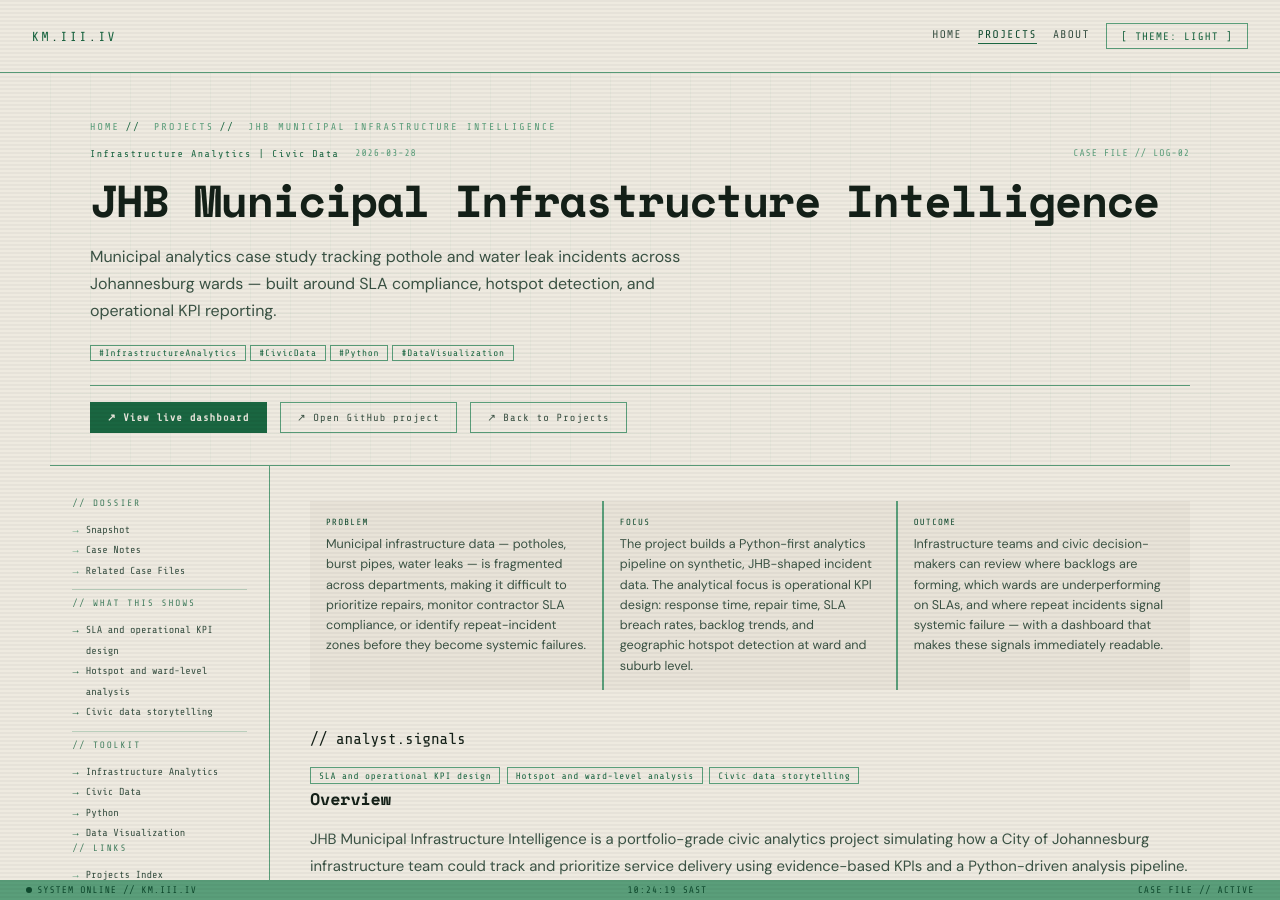
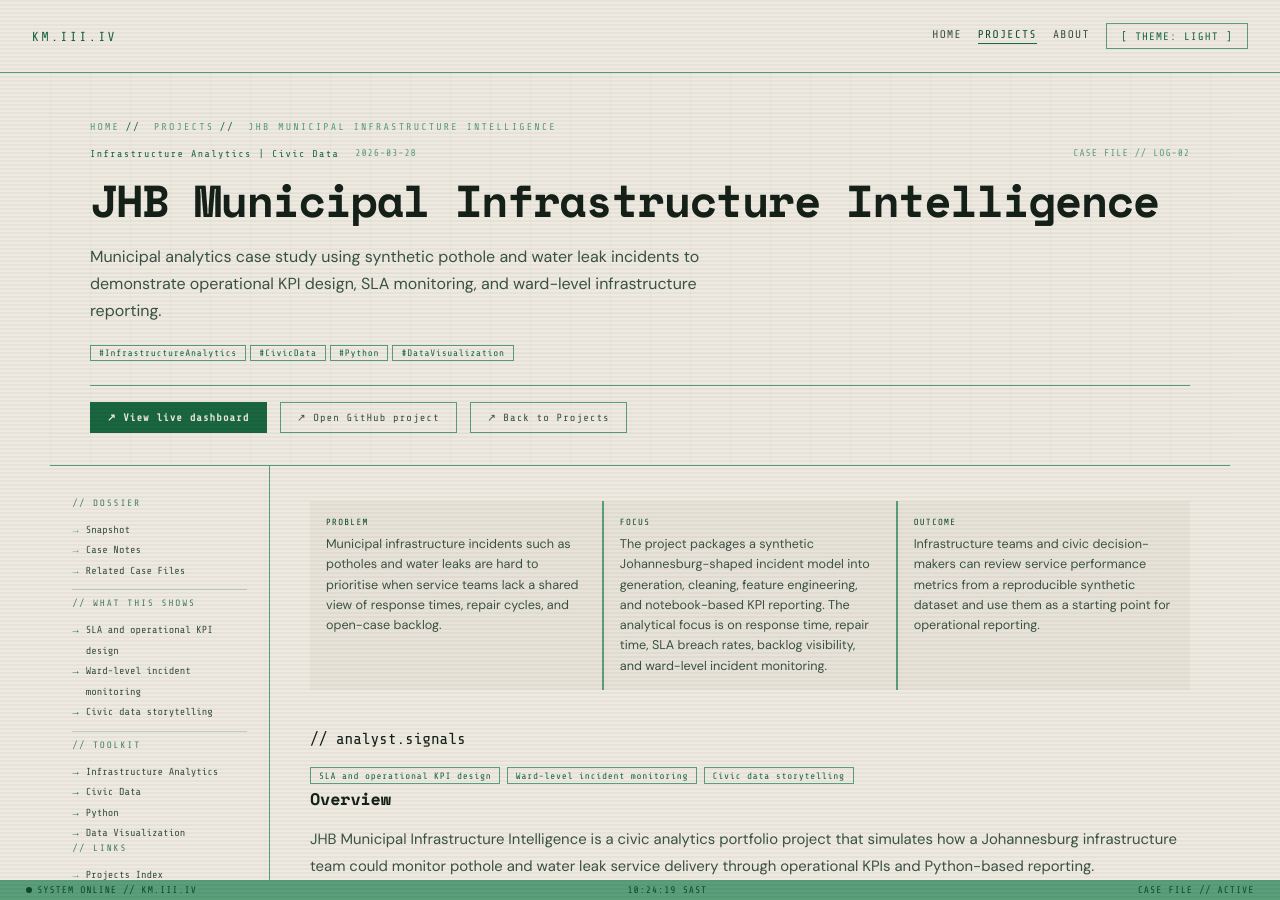
Before and after one commit to km-webdvlpr/III_V2, a Jekyll site: the page built from _projects/jhb-infrastructure-intelligence.md, in a window 1280 px wide and 900 px high. Built offline with Jekyll 4.4.1, drawn with Linux system fonts in a browser that asks for light colours; some of the changed text lies outside the part shown.

Commit message:
Update JHB infrastructure project page

```diff
--- a/_projects/jhb-infrastructure-intelligence.md
+++ b/_projects/jhb-infrastructure-intelligence.md
@@ -1,18 +1,18 @@
 ---
 title: "JHB Municipal Infrastructure Intelligence"
 date: 2026-03-28
-summary: "Municipal analytics case study tracking pothole and water leak incidents across Johannesburg wards — built around SLA compliance, hotspot detection, and operational KPI reporting."
+summary: "Municipal analytics case study using synthetic pothole and water leak incidents to demonstrate operational KPI design, SLA monitoring, and ward-level infrastructure reporting."
 tags: ["Infrastructure Analytics", "Civic Data", "Python", "Data Visualization"]
 featured: true
 roleFocus: "Infrastructure Analytics | Civic Data"
 projectShows:
   - "SLA and operational KPI design"
-  - "Hotspot and ward-level analysis"
+  - "Ward-level incident monitoring"
   - "Civic data storytelling"
 snapshot:
-  problem: "Municipal infrastructure data — potholes, burst pipes, water leaks — is fragmented across departments, making it difficult to prioritize repairs, monitor contractor SLA compliance, or identify repeat-incident zones before they become systemic failures."
-  focus: "The project builds a Python-first analytics pipeline on synthetic, JHB-shaped incident data. The analytical focus is operational KPI design: response time, repair time, SLA breach rates, backlog trends, and geographic hotspot detection at ward and suburb level."
-  outcome: "Infrastructure teams and civic decision-makers can review where backlogs are forming, which wards are underperforming on SLAs, and where repeat incidents signal systemic failure — with a dashboard that makes these signals immediately readable."
+  problem: "Municipal infrastructure incidents such as potholes and water leaks are hard to prioritise when service teams lack a shared view of response times, repair cycles, and open-case backlog."
+  focus: "The project packages a synthetic Johannesburg-shaped incident model into generation, cleaning, feature engineering, and notebook-based KPI reporting. The analytical focus is on response time, repair time, SLA breach rates, backlog visibility, and ward-level incident monitoring."
+  outcome: "Infrastructure teams and civic decision-makers can review service performance metrics from a reproducible synthetic dataset and use them as a starting point for operational reporting."
 repo: "https://github.com/kabelo-analytics/jhb-infrastructure-intelligence"
 repoLabel: "Open GitHub project"
 demo: "https://kabelo-analytics.github.io/jhb-infrastructure-intelligence/"
@@ -20,60 +20,60 @@ demoLabel: "View live dashboard"
 ---
 
 ## Overview
-JHB Municipal Infrastructure Intelligence is a portfolio-grade civic analytics project simulating how a City of Johannesburg infrastructure team could track and prioritize service delivery using evidence-based KPIs and a Python-driven analysis pipeline.
+JHB Municipal Infrastructure Intelligence is a civic analytics portfolio project that simulates how a Johannesburg infrastructure team could monitor pothole and water leak service delivery through operational KPIs and Python-based reporting.
 
 ## Intelligence Layer
-Johannesburg faces recurring infrastructure pressure: aging road surfaces, burst water mains, and reactive-only maintenance cycles. Without an analytics layer, ward managers and operations leads cannot distinguish systemic failure zones from isolated incidents — and cannot hold contractors accountable to SLA expectations.
+Municipal incident operations are difficult to manage without a shared view of response speed, repair duration, breach rates, and backlog movement. This project focuses on the reporting layer needed to move from raw incident logs to usable operational metrics.
 
 ## Problem
-Municipal infrastructure data — potholes, burst pipes, water leaks — is fragmented across departments, making it difficult to prioritize repairs, monitor contractor SLA compliance, or identify repeat-incident zones before they become systemic failures.
+Municipal infrastructure data such as potholes, burst pipes, and water leaks is often fragmented across teams, making it harder to monitor SLA compliance, compare service performance, and maintain a consistent operational scorecard.
 
 ## Data / Signals
 
 ### Analyst Objective
-Design a Python analytics pipeline that enables infrastructure teams to:
+Design a Python reporting workflow that enables infrastructure teams to:
 - monitor SLA compliance by incident type, ward, and contractor,
-- detect repeat-incident hotspots before they become systemic,
-- and track backlog trends over time for prioritization.
+- compare response and repair timelines across issue types,
+- and track backlog trends over time for prioritisation.
 
 ### Stakeholders
 - Ward managers needing operational visibility by area.
-- Infrastructure operations leads monitoring contractor performance.
-- Civic oversight teams requiring SLA compliance evidence.
+- Infrastructure operations leads monitoring service performance.
+- Civic oversight teams requiring service-delivery KPI evidence.
 
 ### Key Questions
-- Which wards have the highest SLA breach rates and why?
-- Where are pothole and water leak incidents clustering into repeat-problem zones?
-- What is the relationship between response time and resolution quality?
-- How does backlog trend over time — and which contractor is contributing most to it?
+- What are the baseline response and repair times across pothole and water leak incidents?
+- How often do incidents breach the defined SLA logic in the synthetic dataset?
+- How does backlog move across the reporting period?
+- How evenly or unevenly are incidents distributed across wards?
 
 ### KPI Framework
-- Response: median time-to-first-response (hours) by incident type and ward.
-- Resolution: mean time-to-repair (days), SLA compliance rate, breach rate by contractor.
-- Backlog: open incident count trend, repeat-incident rate per street and pipe zone.
-- Hotspots: top 10 wards, suburbs, and streets by incident density and SLA breach frequency.
+- Response: median time-to-first-response (hours) by incident type.
+- Resolution: median time-to-repair (days), SLA breach rate, contractor compliance range.
+- Backlog: open incident trend over time.
+- Coverage: incident volume by ward and issue type.
 
 ## Insight
-- A relational synthetic dataset (200,000 rows) was structured to mirror real JHB operational patterns — messy, realistic, and BI-ready.
-- A modular Python pipeline covers data generation, cleaning, EDA, KPI calculation, and hotspot detection across all pipeline stages.
-- Analysis output is structured as an interactive HTML dashboard for immediate stakeholder readability.
-- Every KPI output is framed around a specific operational decision — not just a description.
+- The synthetic dataset produces 200,000 incident records across 135 wards and 6 contractors, giving enough scale for KPI demonstration.
+- The current implementation supports data generation, cleaning, incident-level feature building, and notebook-based KPI outputs.
+- Generated summary metrics show a 24.0 hour median first response, 3.55 day median repair time, and a 16.4% SLA breach rate.
+- The strongest value of the project is operational KPI design and reporting structure, not advanced hotspot or causal inference.
 
 ## Implication
-- SLA breach rates varied significantly by contractor and ward, pointing to both resourcing gaps and accountability failures.
-- Repeat-incident patterns in high-density wards indicated infrastructure asset deterioration, not random failure.
-- Backlog trend analysis revealed that reactive-only maintenance creates compounding service debt over time.
+- The project is useful as a municipal KPI reporting example, especially for SLA and backlog monitoring.
+- Ward-level incident volume is distributed broadly in the generated data, so the current evidence supports monitoring rather than strong hotspot concentration claims.
+- Contractor variation exists in the output, but the current implementation does not support strong procurement or contractor-removal recommendations.
 
 ## Closing
 
 ### Deliverables
-- Python pipeline covering data generation, cleaning, EDA, and KPI output.
-- Interactive HTML dashboard for operational and stakeholder review.
-- Ward and suburb-level hotspot detection layer.
-- KPI framework aligned to real municipal service delivery standards.
+- Python modules for synthetic data generation, cleaning, validation, and feature building.
+- Notebook-based KPI analysis with exported figures and summary report.
+- Interactive HTML dashboard for portfolio presentation.
+- KPI framework centred on response, repair, backlog, and SLA reporting.
 
 ### Outcome
-The project demonstrates how analyst-grade Python work translates into decision-ready civic intelligence — moving from raw incident logs to prioritized, SLA-aware, ward-level operational insight.
+The project demonstrates how Python-based analyst workflows can structure municipal incident data into a defensible operational reporting layer using synthetic data.
 
 <div style="position:relative;height:78vh;min-height:620px;border:1px solid var(--border);border-radius:.45rem;overflow:hidden;background:var(--panel);margin-top:.75rem;">
   <iframe
```
